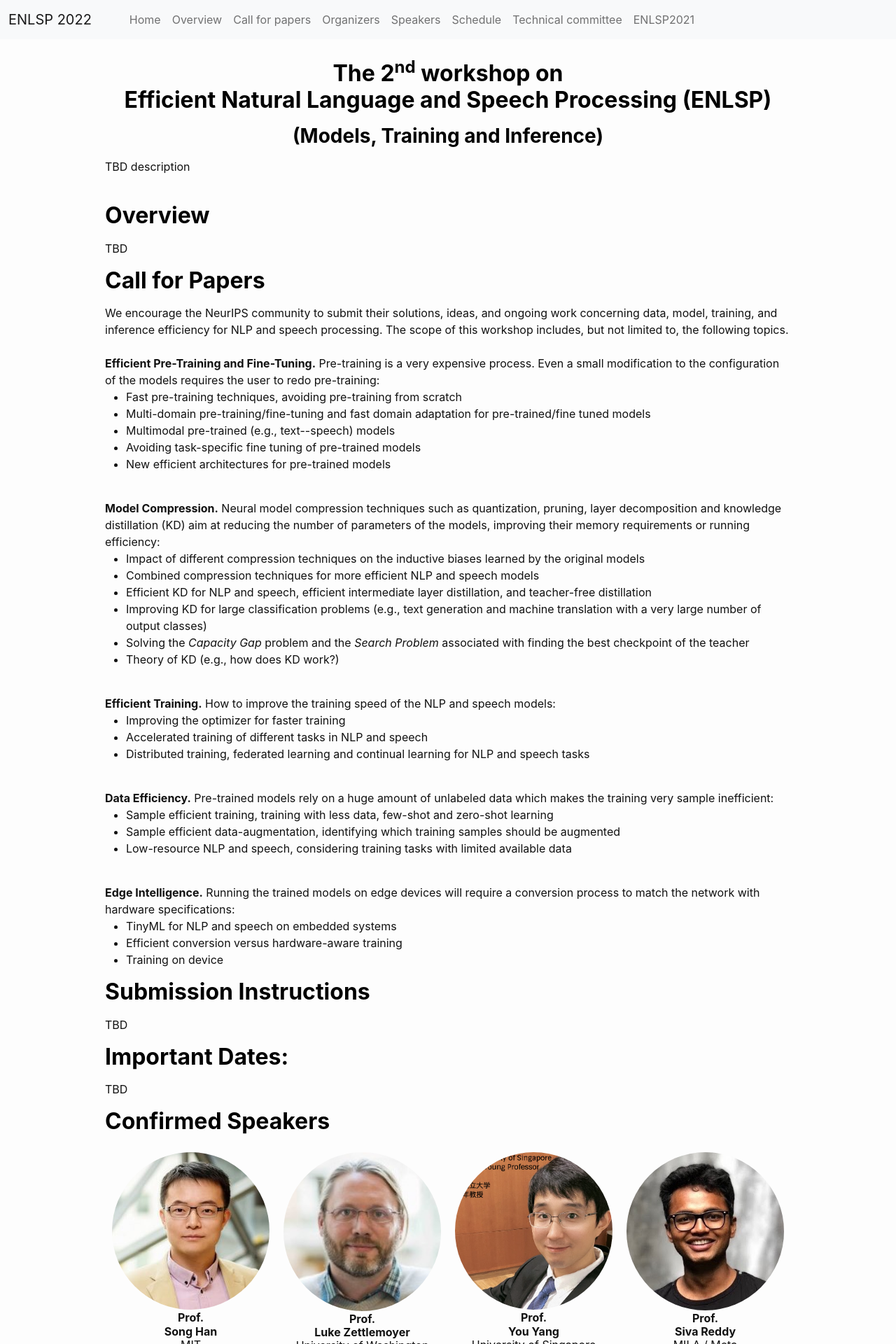
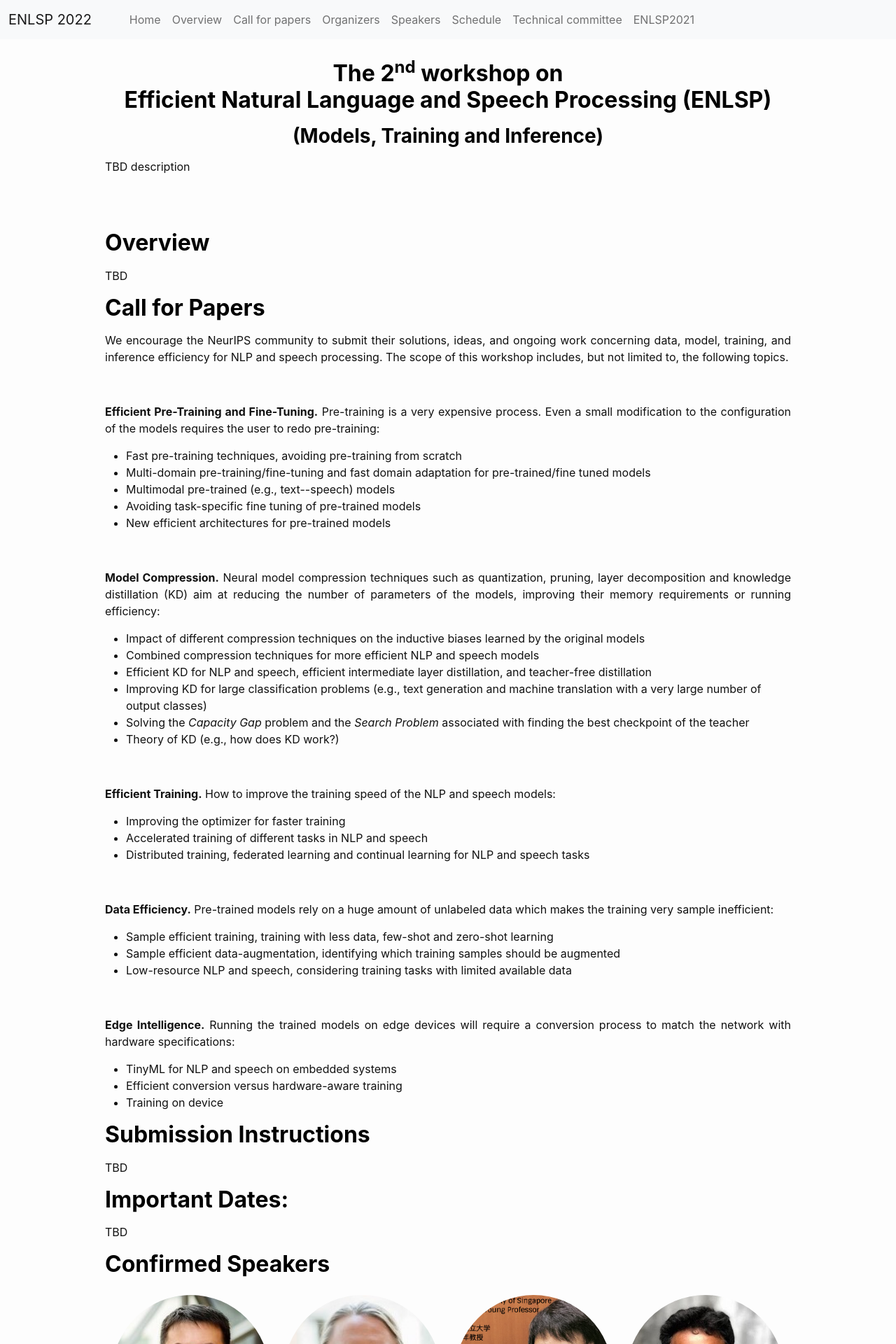
Before and after one commit to neurips2022-enlsp/neurips2022-enlsp.github.io, a Jekyll site: the page built from index.md, in a window 1280 px wide. Shown: the top 1920 px of the page at 70% size. Built offline with Jekyll 4.4.1, drawn with Linux system fonts in a browser that asks for light colours; nearby versions of some CDN libraries.

Commit message:
Update index.md

```diff
--- a/index.md
+++ b/index.md
@@ -16,7 +16,7 @@ layout: home
 
 <p>
 TBD description
-
+</p>
 <br><br>
 
 <h2 class="blackpar_title" id="overview">Overview</h2>
@@ -28,10 +28,10 @@ TBD
 <h2 class="blackpar_title" id="call_for_papers">Call for Papers</h2>
 We encourage the NeurIPS community to submit their solutions, ideas, and ongoing work concerning data, model, training, and inference efficiency for NLP and speech processing. The scope of this workshop includes, but not limited to, the following topics.
 
-<br /><br />
+<br />
+
 <b>Efficient Pre-Training and Fine-Tuning.</b> Pre-training is a very expensive process. Even a small modification to the configuration of the models requires the user to redo pre-training:
 <br />
-
 <ul>
 	<li>Fast pre-training techniques, avoiding pre-training from scratch</li>
 	<li>Multi-domain pre-training/fine-tuning and fast domain adaptation for pre-trained/fine tuned models</li>
@@ -41,9 +41,9 @@ We encourage the NeurIPS community to submit their solutions, ideas, and ongoing
 </ul>
 
 <br />
+
 <b>Model Compression.</b> Neural model compression techniques such as quantization, pruning, layer decomposition and knowledge distillation (KD) aim at reducing the number of parameters of the models, improving their memory requirements or running efficiency:
 <br />
-
 <ul>
 	<li>Impact of different compression techniques on the inductive biases learned by the original models</li>
 	<li>Combined compression techniques for more efficient NLP and speech models</li>
@@ -54,6 +54,7 @@ We encourage the NeurIPS community to submit their solutions, ideas, and ongoing
 </ul>
 
 <br />
+
 <b>Efficient Training.</b> How to improve the training speed of the NLP and speech models:
 <br />
 <ul>
@@ -63,6 +64,7 @@ We encourage the NeurIPS community to submit their solutions, ideas, and ongoing
 </ul>
 
 <br />
+
 <b>Data Efficiency.</b> Pre-trained models rely on a huge amount of unlabeled data which makes the training very sample inefficient:
 <br />
 <ul>
@@ -72,6 +74,7 @@ We encourage the NeurIPS community to submit their solutions, ideas, and ongoing
 </ul>
 
 <br />
+
 <b>Edge Intelligence.</b>  Running the trained models on edge devices will require a conversion process to match the network with hardware specifications:
 <br />
 <ul>
@@ -92,18 +95,26 @@ TBD
 
 <!--Confirmed Speakers-->
 <h2 class="blackpar_title" id="speakers">Confirmed Speakers</h2>
+<p>
 {% include speakers.html %}
+</p>
 
 <h2 class="blackpar_title" id="speakers">Panelists</h2>
+<p>
 {% include panelists.html %}
+</p>
 
 <!-- Schedule -->
 <h2 class="blackpar_title" id="schedule">Schedule (EST time zone - New York/Montreal/Toronto)</h2>
+<p>
 {% include schedule.html %}
+</p>
 
 <!-- Organizers -->
 <h2 class="blackpar_title" id="organizers">Organizers</h2>
+<p>
 {% include organizers.html %}
+</p>
 
 <h2 class="blackpar_title" id="Organizers">Volunteers</h2>
 <div class="row_perso">
@@ -138,7 +149,9 @@ TBD
 
 <!-- Technical Committee -->
 <h2 class="blackpar_title" id="technical_committee">Technical Committee</h2>
+<p>
 {% include technical_committee.html %}
+</p>
 <br><br>
 
 <h2 class="blackpar_title">Sponsor</h2>
```
